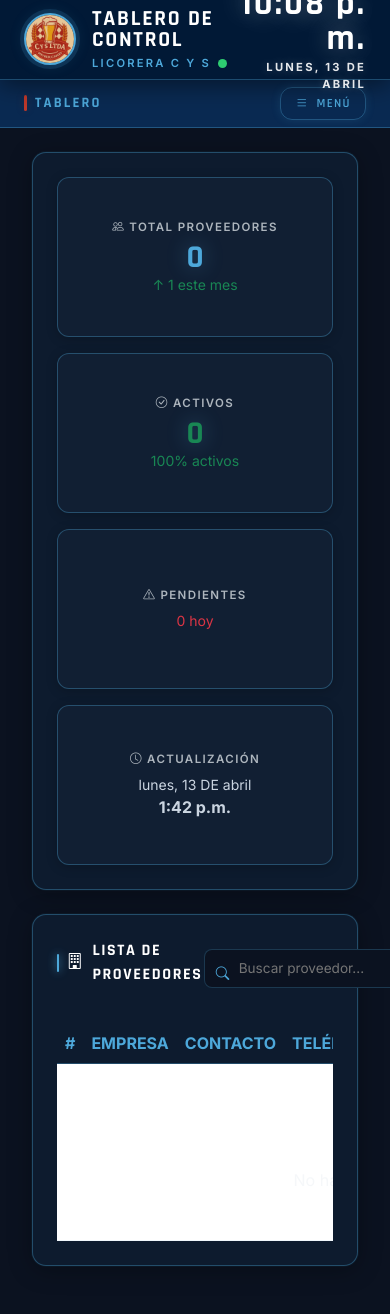
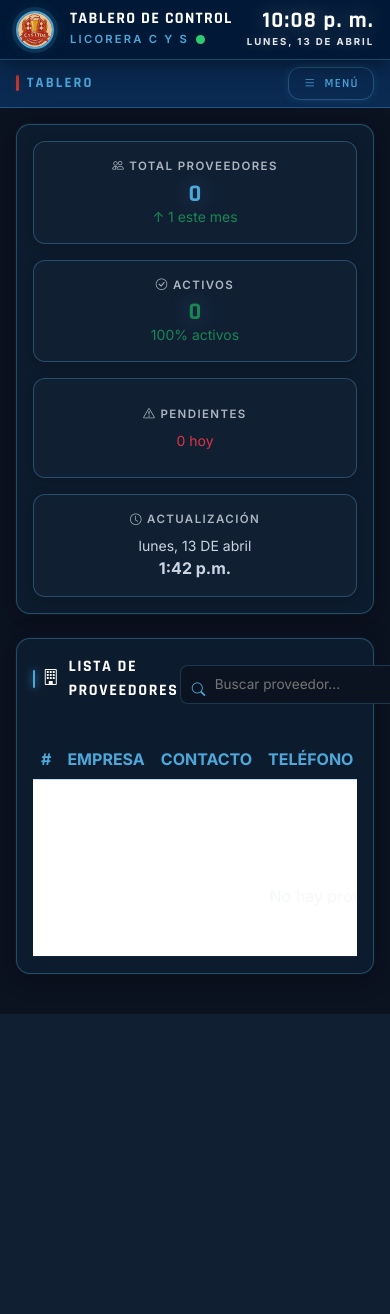
Before and after one commit to foxescar07/licorera, a Django app: page /proveedores/ in a window 390 px wide; the page is wider, and only the part inside the window is pictured. After the commit the page ends 1014 px from the top of that part, so only its background shows below. Run offline with Django 5.2, Linux system fonts and the light colour scheme; data that the repository does not hold is empty; some libraries are stand-ins or nearby versions.

Commit message:
feat: agregar el responsive para movil

```diff
--- a/static/css/style.css
+++ b/static/css/style.css
@@ -883,3 +883,96 @@ body.sidebar-open .cys-main .container-fluid {
 .cys-chevron.abierto {
   transform: rotate(180deg);
 }
+
+/* ============================================================
+   RESPONSIVE MÓVIL
+   ============================================================ */
+@media (max-width: 768px) {
+
+  /* Header más compacto */
+  .cys-header {
+    padding: 0 1rem;
+    height: auto;
+    min-height: 60px;
+    flex-wrap: wrap;
+    gap: .5rem;
+    padding-top: .5rem;
+    padding-bottom: .5rem;
+  }
+
+  .cys-header__logo {
+    height: 38px;
+    width: 38px;
+  }
+
+  .cys-header__title {
+    font-size: 1rem;
+  }
+
+  .cys-header__clock-time {
+    font-size: 1.4rem;
+  }
+
+  .cys-header__clock-date {
+    font-size: .6rem;
+  }
+
+  /* Subnav */
+  .cys-subnav {
+    padding: 0 1rem;
+  }
+
+  /* Main — sin padding lateral exagerado */
+  .cys-main {
+    padding: 1rem;
+  }
+
+  /* Sidebar NO empuja en móvil, se superpone */
+  body.sidebar-open .cys-header,
+  body.sidebar-open .cys-subnav,
+  body.sidebar-open .cys-main {
+    margin-right: 0 !important;
+  }
+
+  /* Cards */
+  .cys-card {
+    padding: 1rem;
+  }
+
+  /* Stat cards — 1 columna */
+  .cys-stat-card {
+    min-height: 100px;
+    padding: 1rem;
+  }
+
+  .cys-stat-card__val {
+    font-size: 1.5rem;
+  }
+
+  /* Botones full width en modales */
+  .modal-footer {
+    flex-direction: column;
+    gap: .5rem;
+  }
+
+  .modal-footer .cys-btn {
+    width: 100%;
+    justify-content: center;
+  }
+
+  /* Modales ocupan toda la pantalla */
+  .modal-dialog {
+    margin: .5rem !important;
+    max-width: calc(100vw - 1rem) !important;
+  }
+
+  .modal-body {
+    padding: 1rem !important;
+  }
+
+  /* Tablas con scroll horizontal */
+  .table-responsive {
+    overflow-x: auto;
+    -webkit-overflow-scrolling: touch;
+  }
+}
```
